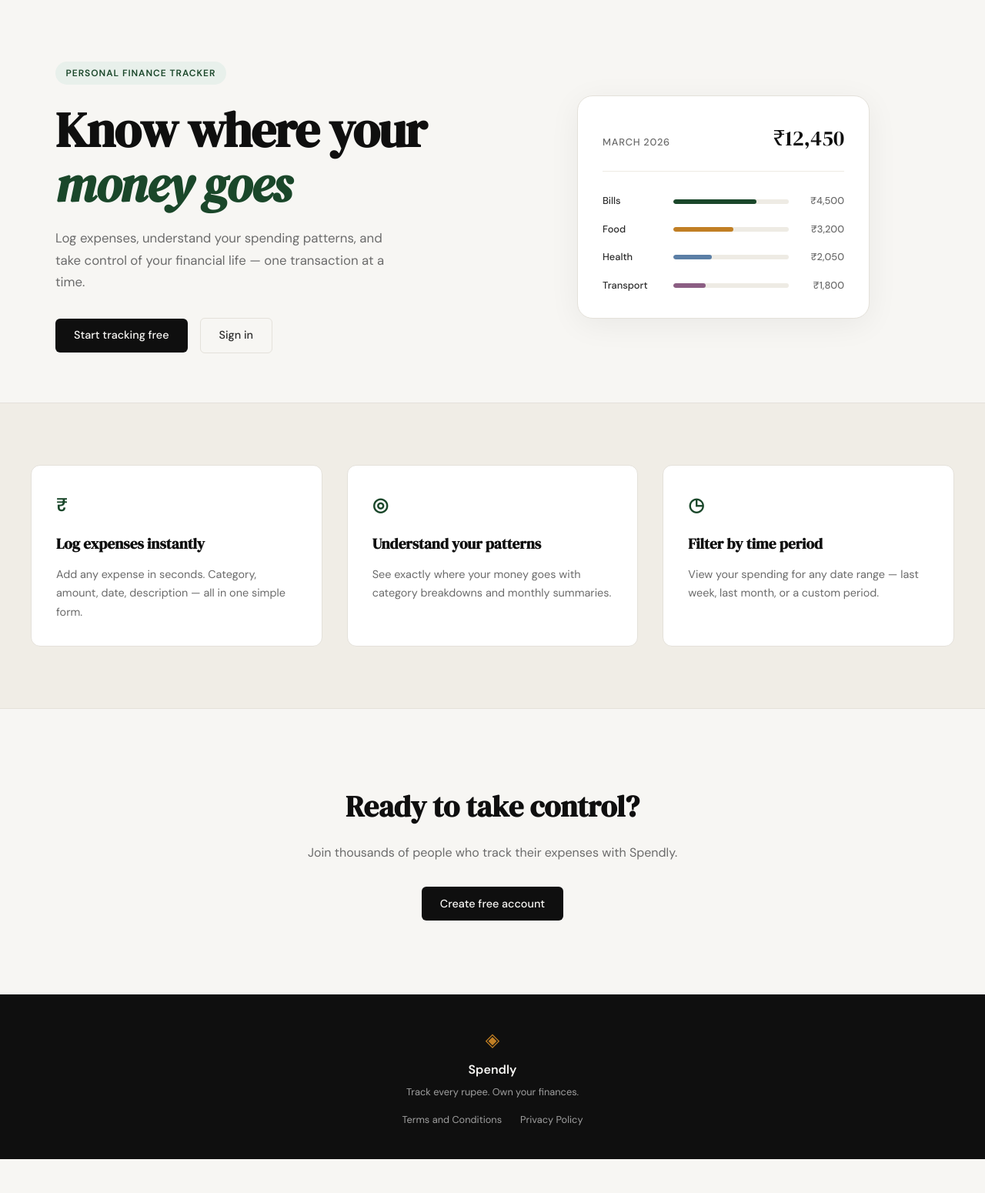
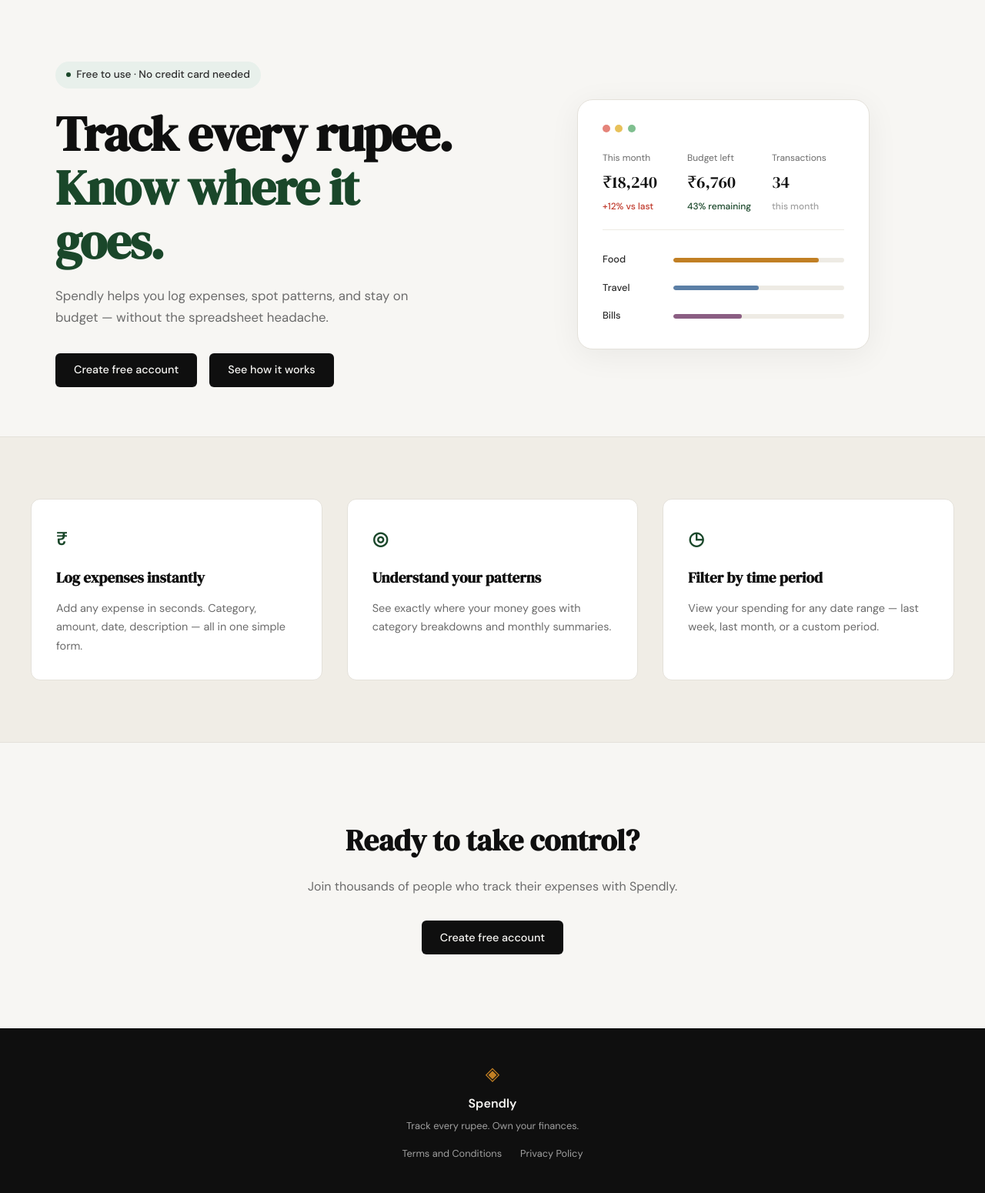
Before and after one commit to phaniteja25/Spendly-, a Flask app: page / in a window 1280 px wide. Shown: the part 61-1611 px from the top of the page at 77% size. Before the commit the page ends 1567 px from the top, so only its background shows below. Run offline with Flask 3, Linux system fonts and the light colour scheme.

Commit message:
landing page : Redesigned UI

```diff
--- a/static/css/style.css
+++ b/static/css/style.css
@@ -134,16 +134,24 @@ a { color: inherit; text-decoration: none; }
 }
 
 .hero-badge {
-    display: inline-block;
+    display: inline-flex;
+    align-items: center;
     background: var(--accent-light);
-    color: var(--accent);
-    font-size: 0.75rem;
-    font-weight: 600;
-    letter-spacing: 0.08em;
-    text-transform: uppercase;
-    padding: 0.35rem 0.85rem;
+    color: var(--ink-soft);
+    font-size: 0.85rem;
+    font-weight: 500;
+    padding: 0.4rem 0.9rem;
     border-radius: 999px;
     margin-bottom: 1.5rem;
+}
+
+.badge-dot {
+    display: inline-block;
+    width: 6px;
+    height: 6px;
+    border-radius: 50%;
+    background: var(--accent);
+    margin-right: 0.5em;
 }
 
 .hero-title {
@@ -155,8 +163,7 @@ a { color: inherit; text-decoration: none; }
     margin-bottom: 1.25rem;
 }
 
-.hero-title em {
-    font-style: italic;
+.hero-highlight {
     color: var(--accent);
 }
 
@@ -193,34 +200,58 @@ a { color: inherit; text-decoration: none; }
     box-shadow: 0 8px 40px rgba(0,0,0,0.06);
 }
 
-.mock-card-header {
+.mock-card-dots {
     display: flex;
-    justify-content: space-between;
-    align-items: baseline;
+    gap: 0.4rem;
+    margin-bottom: 1.5rem;
+}
+
+.dot {
+    width: 10px;
+    height: 10px;
+    border-radius: 50%;
+}
+
+.dot-red { background: #e5847a; }
+.dot-yellow { background: #e8c15a; }
+.dot-green { background: #7fbf8f; }
+
+.mock-stats {
+    display: grid;
+    grid-template-columns: repeat(3, 1fr);
+    gap: 1rem;
     margin-bottom: 1.75rem;
     padding-bottom: 1.25rem;
     border-bottom: 1px solid var(--border-soft);
 }
 
-.mock-label {
-    font-size: 0.8rem;
-    font-weight: 500;
+.mock-stat { display: flex; flex-direction: column; gap: 0.3rem; }
+
+.mock-stat-label {
+    font-size: 0.75rem;
     color: var(--ink-muted);
-    text-transform: uppercase;
-    letter-spacing: 0.06em;
 }
 
-.mock-total {
+.mock-stat-value {
     font-family: var(--font-display);
-    font-size: 1.75rem;
+    font-size: 1.35rem;
     color: var(--ink);
 }
+
+.mock-stat-delta {
+    font-size: 0.75rem;
+    font-weight: 500;
+    color: var(--ink-faint);
+}
+
+.mock-stat-delta-neg { color: var(--danger); }
+.mock-stat-delta-pos { color: var(--accent); }
 
 .mock-bars { display: flex; flex-direction: column; gap: 1rem; }
 
 .mock-bar-row {
     display: grid;
-    grid-template-columns: 80px 1fr 60px;
+    grid-template-columns: 80px 1fr;
     align-items: center;
     gap: 0.75rem;
 }
@@ -249,13 +280,6 @@ a { color: inherit; text-decoration: none; }
 .mock-bar-3 { background: #5b7fa6; }
 .mock-bar-4 { background: #8b5e83; }
 
-.mock-amt {
-    font-size: 0.8rem;
-    font-weight: 500;
-    color: var(--ink-muted);
-    text-align: right;
-}
-
 /* ------------------------------------------------------------------ */
 /* Buttons                                                             */
 /* ------------------------------------------------------------------ */
@@ -277,22 +301,21 @@ a { color: inherit; text-decoration: none; }
 
 .btn-primary:hover { background: var(--accent); }
 
-.btn-ghost {
+.btn-secondary {
     display: inline-block;
-    background: transparent;
-    color: var(--ink-soft);
+    background: var(--ink);
+    color: var(--paper);
     padding: 0.65rem 1.5rem;
     border-radius: var(--radius-sm);
     font-size: 0.9rem;
     font-weight: 500;
-    border: 1px solid var(--border);
-    transition: all 0.2s;
+    border: none;
+    transition: background 0.2s;
     text-decoration: none;
 }
 
-.btn-ghost:hover {
-    border-color: var(--ink);
-    color: var(--ink);
+.btn-secondary:hover {
+    background: var(--accent);
 }
 
 /* ------------------------------------------------------------------ */
--- a/templates/landing.html
+++ b/templates/landing.html
@@ -6,62 +6,69 @@
 
 <section class="hero">
     <div class="hero-inner">
-        <div class="hero-badge">Personal Finance Tracker</div>
+        <div class="hero-badge"><span class="badge-dot"></span>Free to use · No credit card needed</div>
         <h1 class="hero-title">
-            Know where your<br>
-            <em>money goes</em>
+            Track every rupee.<br>
+            <span class="hero-highlight">Know where it goes.</span>
         </h1>
         <p class="hero-subtitle">
-            Log expenses, understand your spending patterns,
-            and take control of your financial life —
-            one transaction at a time.
+            Spendly helps you log expenses, spot patterns, and stay
+            on budget — without the spreadsheet headache.
         </p>
         <div class="hero-actions">
-            <a href="{{ url_for('register') }}" class="btn-primary">Start tracking free</a>
-            <a href="{{ url_for('login') }}" class="btn-ghost">Sign in</a>
+            <a href="{{ url_for('register') }}" class="btn-primary">Create free account</a>
+            <a href="#features" class="btn-secondary">See how it works</a>
         </div>
     </div>
     <div class="hero-visual">
         <div class="mock-card">
-            <div class="mock-card-header">
-                <span class="mock-label">March 2026</span>
-                <span class="mock-total">₹12,450</span>
+            <div class="mock-card-dots">
+                <span class="dot dot-red"></span>
+                <span class="dot dot-yellow"></span>
+                <span class="dot dot-green"></span>
+            </div>
+            <div class="mock-stats">
+                <div class="mock-stat">
+                    <span class="mock-stat-label">This month</span>
+                    <span class="mock-stat-value">₹18,240</span>
+                    <span class="mock-stat-delta mock-stat-delta-neg">+12% vs last</span>
+                </div>
+                <div class="mock-stat">
+                    <span class="mock-stat-label">Budget left</span>
+                    <span class="mock-stat-value">₹6,760</span>
+                    <span class="mock-stat-delta mock-stat-delta-pos">43% remaining</span>
+                </div>
+                <div class="mock-stat">
+                    <span class="mock-stat-label">Transactions</span>
+                    <span class="mock-stat-value">34</span>
+                    <span class="mock-stat-delta">this month</span>
+                </div>
             </div>
             <div class="mock-bars">
                 <div class="mock-bar-row">
+                    <span class="mock-cat">Food</span>
+                    <div class="mock-bar-track">
+                        <div class="mock-bar mock-bar-2" style="width: 85%"></div>
+                    </div>
+                </div>
+                <div class="mock-bar-row">
+                    <span class="mock-cat">Travel</span>
+                    <div class="mock-bar-track">
+                        <div class="mock-bar mock-bar-3" style="width: 50%"></div>
+                    </div>
+                </div>
+                <div class="mock-bar-row">
                     <span class="mock-cat">Bills</span>
                     <div class="mock-bar-track">
-                        <div class="mock-bar" style="width: 72%"></div>
+                        <div class="mock-bar mock-bar-4" style="width: 40%"></div>
                     </div>
-                    <span class="mock-amt">₹4,500</span>
-                </div>
-                <div class="mock-bar-row">
-                    <span class="mock-cat">Food</span>
-                    <div class="mock-bar-track">
-                        <div class="mock-bar mock-bar-2" style="width: 52%"></div>
-                    </div>
-                    <span class="mock-amt">₹3,200</span>
-                </div>
-                <div class="mock-bar-row">
-                    <span class="mock-cat">Health</span>
-                    <div class="mock-bar-track">
-                        <div class="mock-bar mock-bar-3" style="width: 33%"></div>
-                    </div>
-                    <span class="mock-amt">₹2,050</span>
-                </div>
-                <div class="mock-bar-row">
-                    <span class="mock-cat">Transport</span>
-                    <div class="mock-bar-track">
-                        <div class="mock-bar mock-bar-4" style="width: 28%"></div>
-                    </div>
-                    <span class="mock-amt">₹1,800</span>
                 </div>
             </div>
         </div>
     </div>
 </section>
 
-<section class="features">
+<section class="features" id="features">
     <div class="features-inner">
         <div class="feature-card">
             <div class="feature-icon">₹</div>
```
